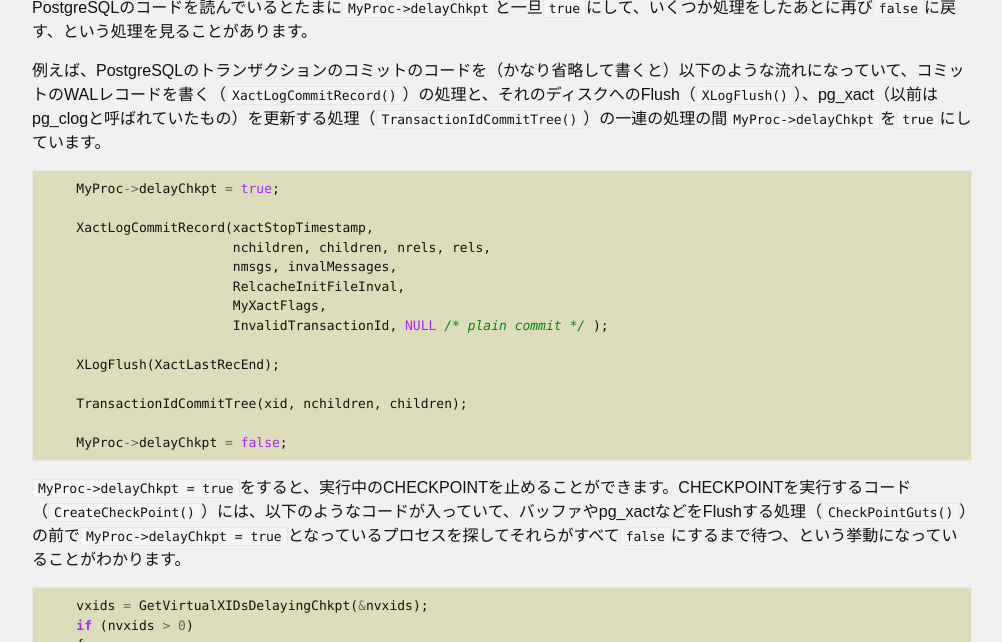
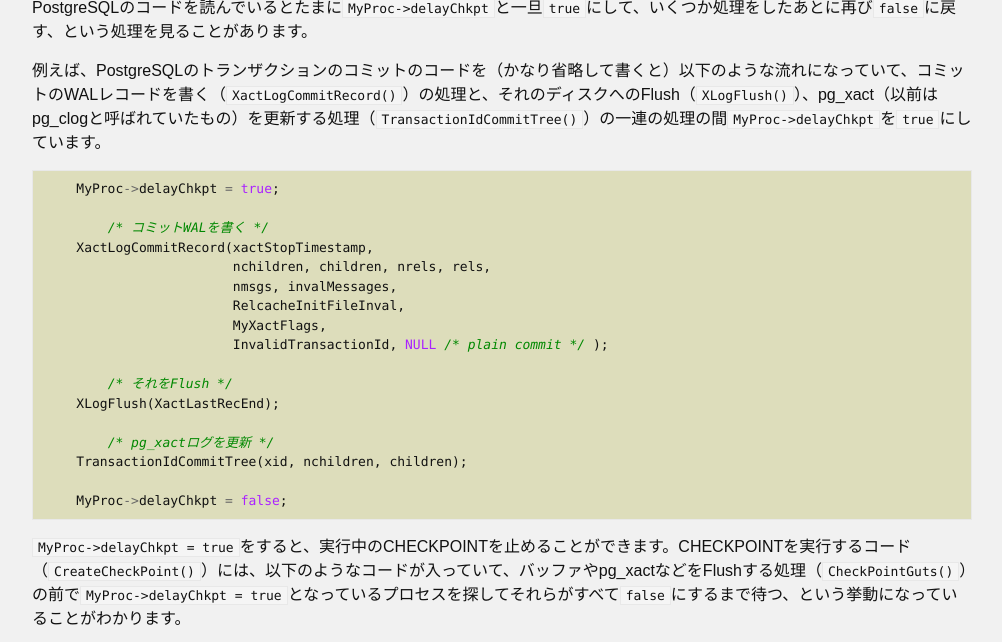
Before and after one commit to MasahikoSawada/masahikosawada.github.io, a Jekyll site: the page built from _posts/2021-08-05-delayChkpt.md, in a window 1280 px wide and 900 px high, cut to the strip 258-900 px from the top of the window. Shown: the whole strip, without its empty margins (138-1140 px from the left). Built offline with Jekyll 4.4.1, drawn with Linux system fonts in a browser that asks for light colours; our own code applies the rules of GitHub Pages for plain Markdown files; comment, search, counter and statistics services are not loaded.

Commit message:
post: add comments to delaychkpt post.

````diff
--- a/_posts/2021-08-05-delayChkpt.md
+++ b/_posts/2021-08-05-delayChkpt.md
@@ -13,6 +13,7 @@
 ```c
     MyProc->delayChkpt = true;
 
+	/* コミットWALを書く */
     XactLogCommitRecord(xactStopTimestamp,
                         nchildren, children, nrels, rels,
                         nmsgs, invalMessages,
@@ -20,8 +21,10 @@
                         MyXactFlags,
                         InvalidTransactionId, NULL /* plain commit */ );
 
+	/* それをFlush */
     XLogFlush(XactLastRecEnd);
 
+	/* pg_xactログを更新 */
     TransactionIdCommitTree(xid, nchildren, children);
 
     MyProc->delayChkpt = false;
````
